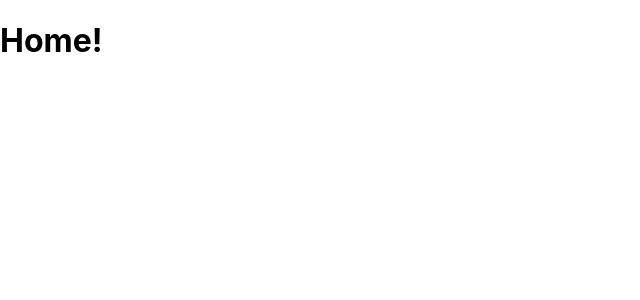
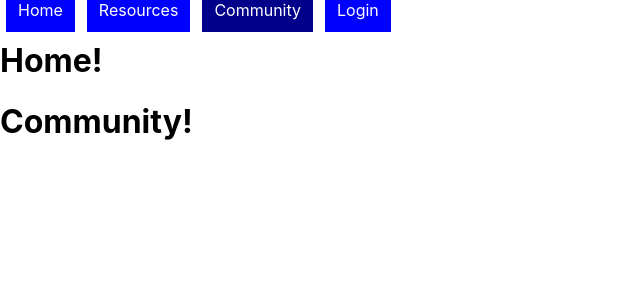
Before and after one commit to mmeurer00/parent_path, a React (Create React App) app: page /community in a window 1280 px wide. Shown: the top 300 px of the page, without its empty margins (0-640 px from the left). Built offline with nearby package versions, Linux system fonts and the light colour scheme.

Commit message:
create components and more react routes

```diff
--- /dev/null
+++ b/src/components/Community.js
@@ -0,0 +1,7 @@
+import React from 'react';
+
+const Community = () => {
+    return <h1>Community!</h1>
+}
+
+export default Community;
--- a/src/components/Home.js
+++ b/src/components/Home.js
@@ -1,9 +1,7 @@
 import React from 'react';
 
-class Home extends React.Component {
-  render() {
+const Home = () => {
     return <h1>Home!</h1>
-  }
 }
 
 export default Home;
--- a/src/components/Login.js
+++ b/src/components/Login.js
@@ -1,7 +1,6 @@
 import React from 'react';
 
-class Login extends React.Component {
-  render() {
+const Login = () => {
     return (
       <form>
         <h1>Login</h1>
@@ -16,7 +15,6 @@ class Login extends React.Component {
         <input type="submit" value="Login" />
       </form>
     );
-  }
 }
 
 export default Login;
--- /dev/null
+++ b/src/components/Navbar.js
@@ -0,0 +1,57 @@
+import React from 'react'
+import { NavLink } from 'react-router-dom';
+
+const link = {
+  width: '100px',
+  padding: '12px',
+  margin: '0 6px 6px',
+  background: 'blue',
+  textDecoration: 'none',
+  color: 'white',
+}
+const Navbar = () => {
+        return (
+            <div>
+                <NavLink
+                    to="/"
+          /* set exact so it knows to only set activeStyle when route is deeply equal to link */
+                    exact
+          /* add styling to Navlink */
+                    style={link}
+          /* add prop for activeStyle */
+                    activeStyle={{
+                    background: 'darkblue'
+                    }}
+                >Home</NavLink>
+
+                <NavLink
+                    to="/resource"
+                    exact
+                    style={link}
+                    activeStyle={{
+                        background: 'darkblue'
+                    }}
+                >Resources</NavLink>
+
+                <NavLink
+                    to="/community"
+                    exact
+                    style={link}
+                    activeStyle={{
+                        background: 'darkblue'
+                    }}
+                >Community</NavLink>
+
+                <NavLink
+                    to="/login"
+                    exact
+                    style={link}
+                    activeStyle={{
+                        background: 'darkblue'
+                    }}
+                >Login</NavLink>
+             </div>
+        )
+    }
+
+export default Navbar;
--- /dev/null
+++ b/src/components/Resource.js
@@ -0,0 +1,7 @@
+import React from 'react';
+
+const Resource = () => {
+    return <h1>Resources!</h1>
+}
+
+export default Resource;
--- a/src/index.js
+++ b/src/index.js
@@ -4,14 +4,20 @@ import './index.css';
 import App from './App';
 import Home from './components/Home';
 import Login from './components/Login';
+import Resource from './components/Resource';
+import Community from './components/Community';
+import Navbar from './components/Navbar';
 import reportWebVitals from './reportWebVitals';
 import { BrowserRouter as Router, Route } from 'react-router-dom';
 
 ReactDOM.render(
   <Router>
     <div>
-      <Route path="/" component={Home} />
-      <Route exact path="/login" component={Login} />
+      <Navbar />
+        <Route path="/" component={Home} />
+        <Route exact path="/login" component={Login} />
+        <Route exact path="/resource" component={Resource} />
+        <Route exact path="/community" component={Community} />
     </div>
   </Router>,
   document.getElementById('root')
```
Also changed, not shown: src/components/navLink.js (deleted).
